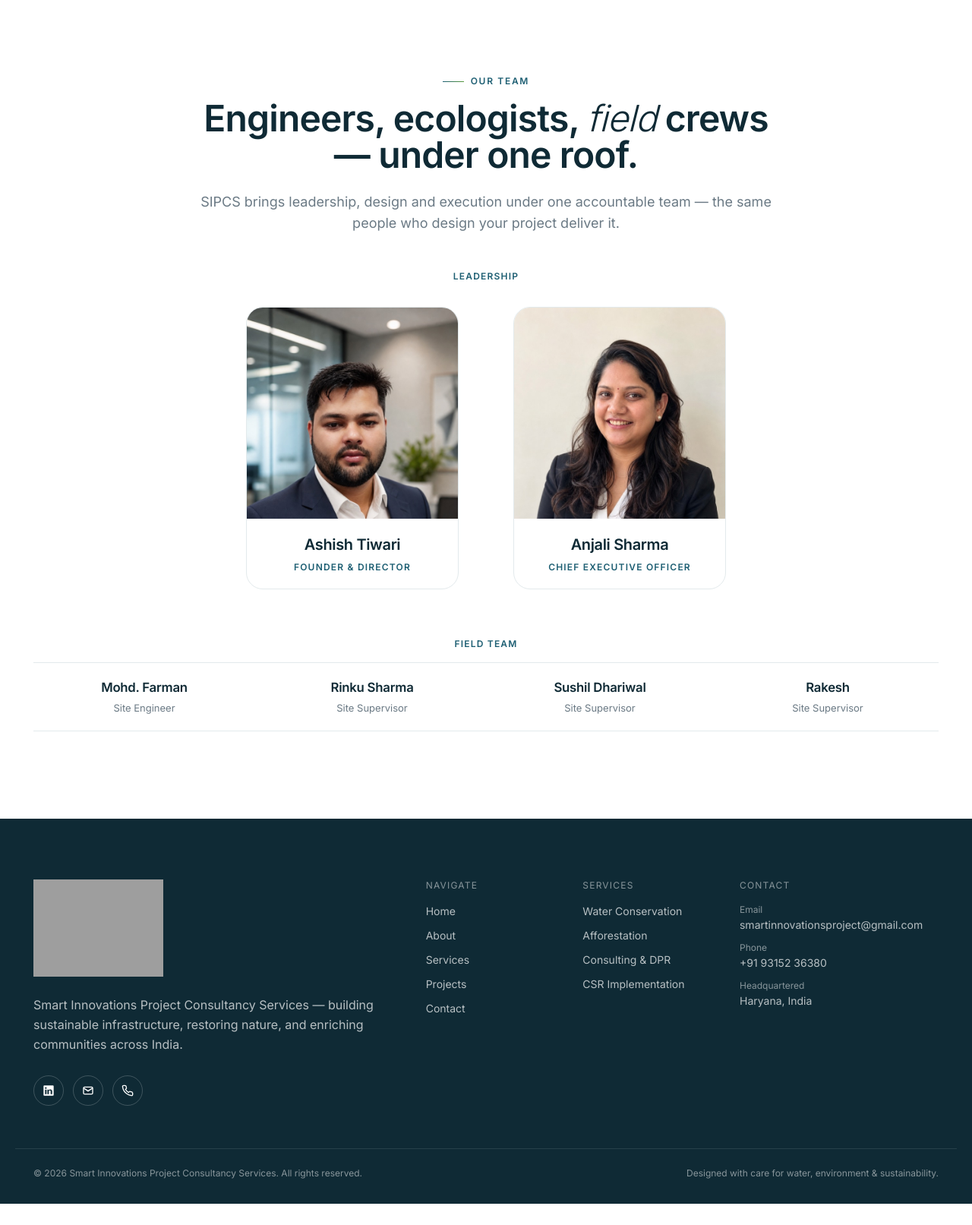
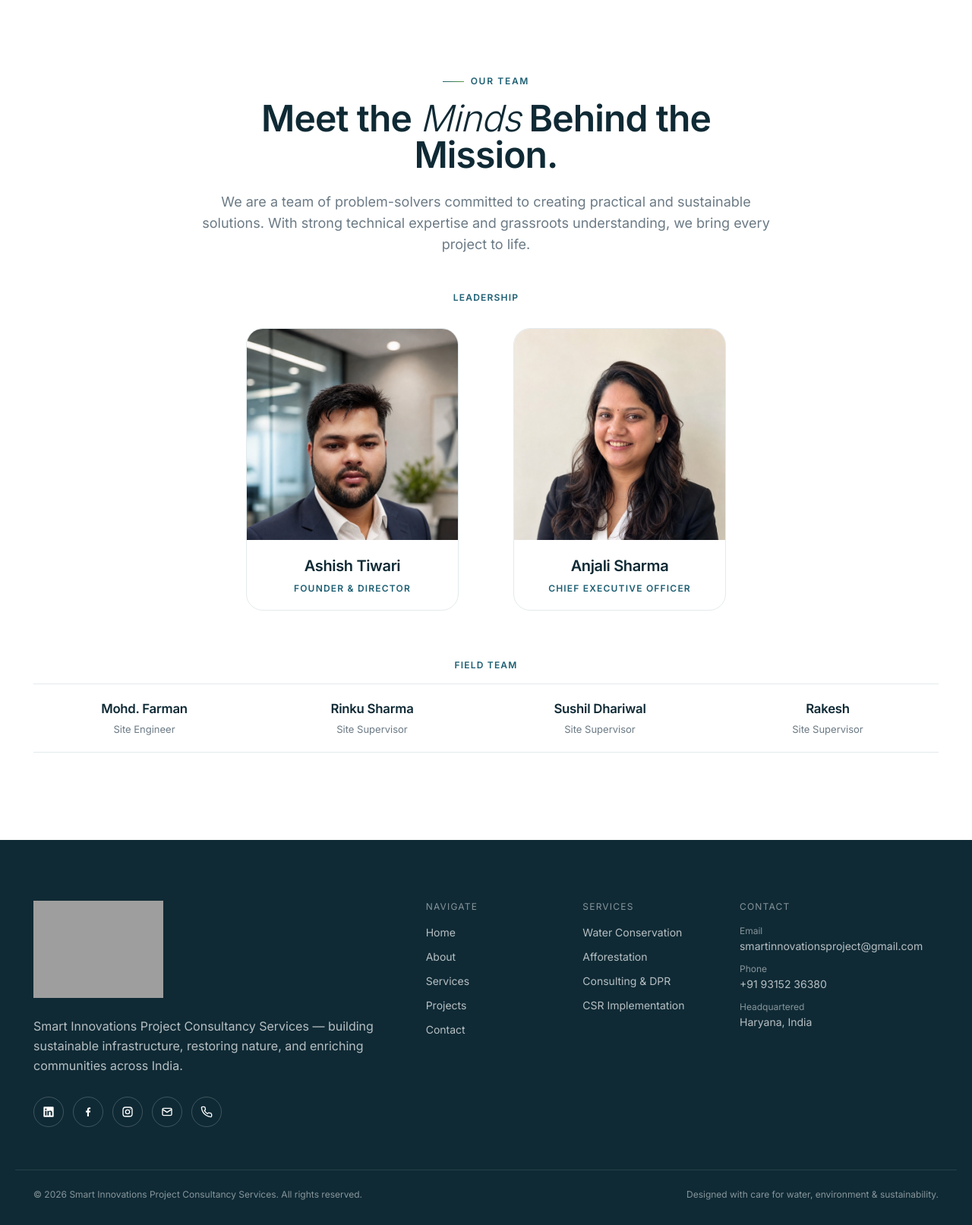
Before and after one commit to rakeshgogoi/sipcs-website, a plain HTML site: page about.html in a window 1280 px wide. Shown: the part 3800-5413 px from the top of the page at 76% size. Before the commit the page ends 5385 px from the top, so only its background shows below. Drawn offline with nearby package versions, Linux system fonts and the light colour scheme; grey boxes are pictures that could not be loaded.

Commit message:
Wire real social links and refresh Our Team copy
- Point footer LinkedIn to sipcs profile and add Facebook + Instagram icons
  across all pages
- Rewrite About page team section heading and intro to "Meet the Minds
  Behind the Mission"

Co-Authored-By: Claude Opus 4.7 <noreply@anthropic.com>

```diff
--- a/about.html
+++ b/about.html
@@ -291,9 +291,9 @@
   <div class="container-x">
     <div class="mb-12 reveal text-center max-w-3xl mx-auto">
       <span class="eyebrow justify-center" style="display:inline-flex">Our team</span>
-      <h2 class="font-display text-3xl lg:text-5xl mt-4 leading-[1.1]">Engineers, ecologists, <span class="italic font-light">field</span> crews — under one roof.</h2>
+      <h2 class="font-display text-3xl lg:text-5xl mt-4 leading-[1.1]">Meet the <span class="italic font-light">Minds</span> Behind the Mission.</h2>
       <p class="mt-6 text-lg text-[color:var(--color-muted)]">
-        SIPCS brings leadership, design and execution under one accountable team — the same people who design your project deliver it.
+        We are a team of problem-solvers committed to creating practical and sustainable solutions. With strong technical expertise and grassroots understanding, we bring every project to life.
       </p>
     </div>
 
@@ -356,8 +356,14 @@
         Smart Innovations Project Consultancy Services — building sustainable infrastructure, restoring nature, and enriching communities across India.
       </p>
       <div class="flex items-center gap-3 mt-7">
-        <a href="#" aria-label="LinkedIn" class="w-10 h-10 rounded-full border border-white/20 flex items-center justify-center hover:bg-white/10 transition">
+        <a href="https://www.linkedin.com/in/sipcs/" target="_blank" rel="noopener noreferrer" aria-label="LinkedIn" class="w-10 h-10 rounded-full border border-white/20 flex items-center justify-center hover:bg-white/10 transition">
           <svg width="16" height="16" viewBox="0 0 24 24" fill="currentColor"><path d="M20.5 2h-17A1.5 1.5 0 0 0 2 3.5v17A1.5 1.5 0 0 0 3.5 22h17a1.5 1.5 0 0 0 1.5-1.5v-17A1.5 1.5 0 0 0 20.5 2zM8 19H5v-9h3zm-1.5-10.3a1.7 1.7 0 1 1 0-3.4 1.7 1.7 0 0 1 0 3.4zM19 19h-3v-4.7c0-1.1 0-2.6-1.6-2.6s-1.8 1.2-1.8 2.5V19h-3v-9h2.9v1.2h.1c.4-.8 1.4-1.6 2.9-1.6 3.1 0 3.6 2 3.6 4.7z"/></svg>
+        </a>
+        <a href="https://www.facebook.com/profile.php?id=61591189251198" target="_blank" rel="noopener noreferrer" aria-label="Facebook" class="w-10 h-10 rounded-full border border-white/20 flex items-center justify-center hover:bg-white/10 transition">
+          <svg width="16" height="16" viewBox="0 0 24 24" fill="currentColor"><path d="M13.5 21v-8h2.7l.4-3.1h-3.1V7.9c0-.9.3-1.5 1.6-1.5h1.6V3.6c-.3 0-1.3-.1-2.4-.1-2.4 0-4 1.4-4 4v2.4H7.6V13h2.7v8z"/></svg>
+        </a>
+        <a href="https://www.instagram.com/smartinnovationsproject/" target="_blank" rel="noopener noreferrer" aria-label="Instagram" class="w-10 h-10 rounded-full border border-white/20 flex items-center justify-center hover:bg-white/10 transition">
+          <svg width="16" height="16" viewBox="0 0 24 24" fill="none" stroke="currentColor" stroke-width="2" stroke-linecap="round" stroke-linejoin="round"><rect x="3" y="3" width="18" height="18" rx="5"/><circle cx="12" cy="12" r="4"/><circle cx="17.5" cy="6.5" r="1" fill="currentColor" stroke="none"/></svg>
         </a>
         <a href="mailto:smartinnovationsproject@gmail.com" aria-label="Email" class="w-10 h-10 rounded-full border border-white/20 flex items-center justify-center hover:bg-white/10 transition">
           <svg width="16" height="16" viewBox="0 0 24 24" fill="none" stroke="currentColor" stroke-width="2"><rect x="3" y="5" width="18" height="14" rx="2"/><path d="m3 7 9 6 9-6"/></svg>
```
Also changed, not shown: contact.html (+7 -1 lines), index.html (+7 -1 lines), projects.html (+7 -1 lines), services.html (+7 -1 lines).
